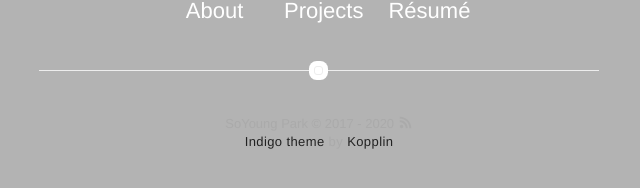
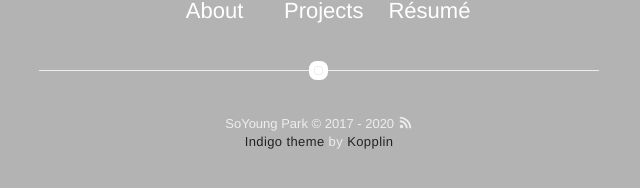
Before and after one commit to soyoungpark/soyoungpark.github.io, a Jekyll site: the page built from index.html, in a window 1280 px wide. Shown: the part 579-767 px from the top of the page, without its empty margins (321-961 px from the left). Built offline with Jekyll 4.4.1, drawn with Linux system fonts in a browser that asks for light colours.

Commit message:
footer color

```diff
--- a/_sass/base/variables.sass
+++ b/_sass/base/variables.sass
@@ -3,7 +3,7 @@ $fontMonospace: "Consolas", Liberation Mono, Menlo, Courier, monospace
 
 $alpha: #666
 $beta: #222
-$gama: #aaa
+$gama: #ededed
 $delta: #37ccc6
 $epsilon: #ededed
 
```
